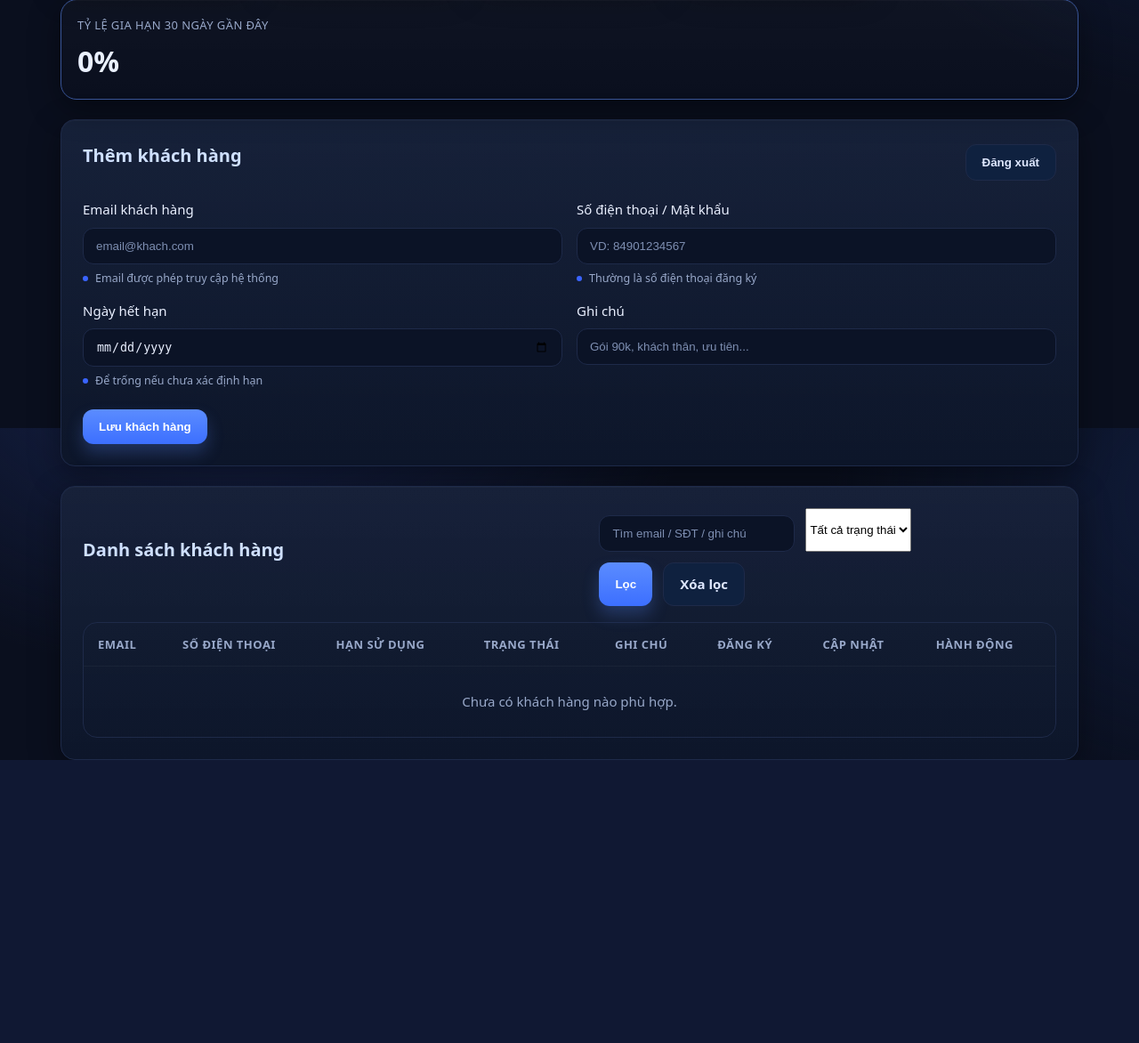
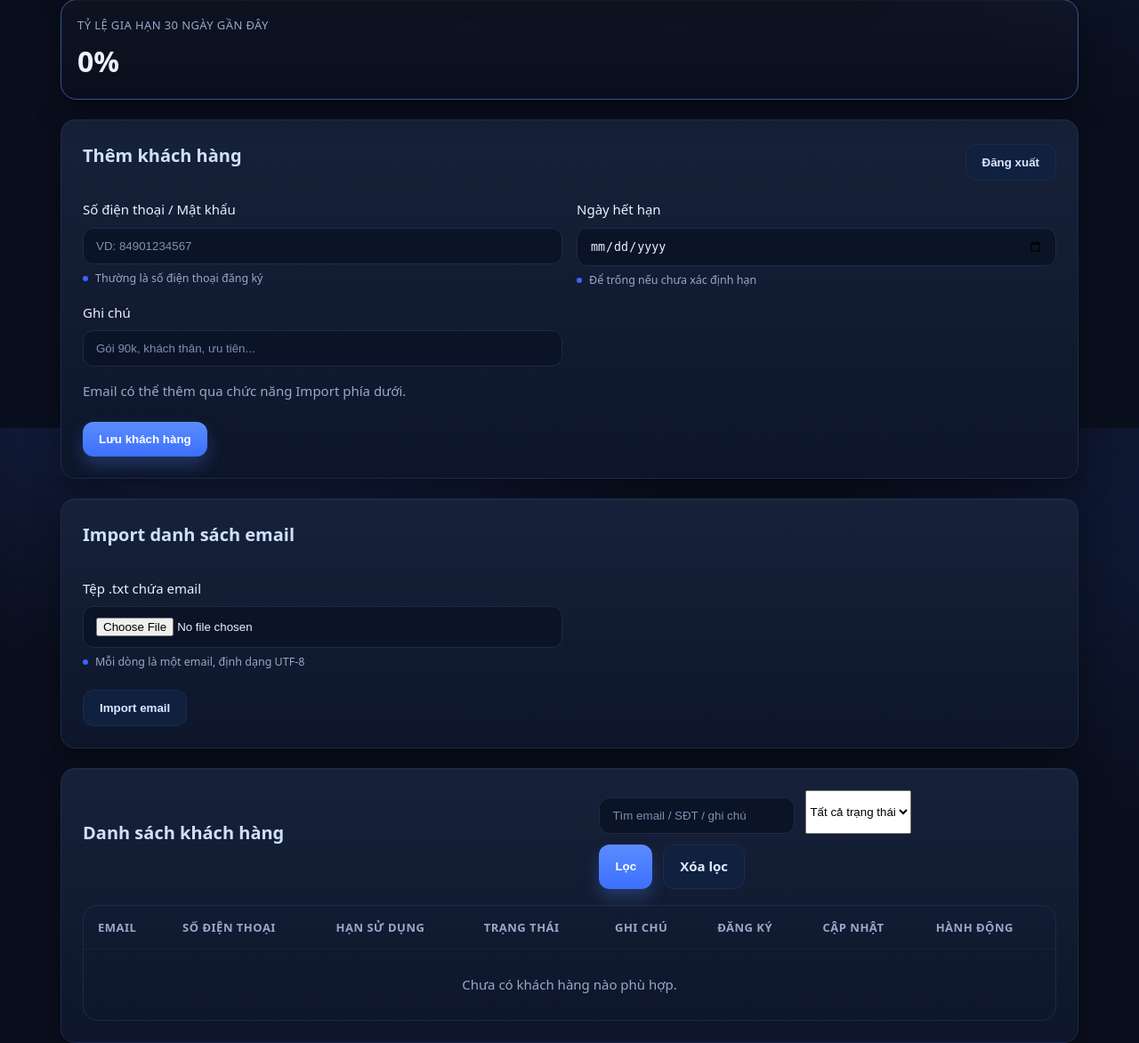
Before and after one commit to tuanminhh03/Get_code_and_family_netflix, a Flask app: page /admin in a window 1280 px wide. Shown: the part 319-1491 px from the top of the page at 89% size. Before the commit the page ends 1173 px from the top, so only its background shows below. Run offline with Flask 3, Linux system fonts and the light colour scheme; the visitor is signed in with stand-in values (Sample User, id 1).

Commit message:
feat: simplify admin entry and add email import

```diff
--- a/app.py
+++ b/app.py
@@ -9,7 +9,7 @@ from flask import (
     flash,
 )
 from flask_sqlalchemy import SQLAlchemy
-from sqlalchemy import func, or_
+from sqlalchemy import func, or_, text
 from sqlalchemy.exc import IntegrityError
 from datetime import datetime, timezone, timedelta, date
 from tuki_persistent import TukiPersistent
@@ -27,6 +27,50 @@ db = SQLAlchemy(app)
 
 def ensure_database():
     db.create_all()
+    _ensure_email_nullable()
+
+
+def _ensure_email_nullable():
+    try:
+        result = db.session.execute(text("PRAGMA table_info(customers)")).fetchall()
+    except Exception:
+        return
+
+    email_info = next((row for row in result if row[1] == "email"), None)
+    if not email_info:
+        return
+
+    # In SQLite, the `notnull` flag is stored at index 3
+    if email_info[3] == 0:
+        return
+
+    with db.engine.begin() as conn:
+        conn.execute(text("ALTER TABLE customers RENAME TO customers_old"))
+        conn.execute(
+            text(
+                """
+                CREATE TABLE customers (
+                    id INTEGER PRIMARY KEY,
+                    email VARCHAR(255),
+                    phone VARCHAR(50),
+                    expiry_date DATE,
+                    notes TEXT,
+                    created_at DATETIME,
+                    updated_at DATETIME
+                )
+                """
+            )
+        )
+        conn.execute(text("CREATE UNIQUE INDEX IF NOT EXISTS ix_customers_email ON customers (email)"))
+        conn.execute(
+            text(
+                """
+                INSERT INTO customers (id, email, phone, expiry_date, notes, created_at, updated_at)
+                SELECT id, email, phone, expiry_date, notes, created_at, updated_at FROM customers_old
+                """
+            )
+        )
+        conn.execute(text("DROP TABLE customers_old"))
 
 
 def _parse_timestamp_candidates(ts_raw: str):
@@ -43,7 +87,7 @@ def _parse_timestamp_candidates(ts_raw: str):
 # === DATABASE MODEL ===
 class Customer(db.Model):
     id = db.Column(db.Integer, primary_key=True)
-    email = db.Column(db.String(255), unique=True, nullable=False)
+    email = db.Column(db.String(255), unique=True, nullable=True)
     phone = db.Column(db.String(50))
     expiry_date = db.Column(db.Date)
     notes = db.Column(db.Text)
@@ -168,7 +212,7 @@ def admin():
         customers_view.append(
             {
                 "id": customer.id,
-                "email": customer.email,
+                "email": customer.email or "",
                 "phone": customer.phone or "",
                 "expiry_display": customer.expiry_display,
                 "expiry_value": customer.expiry_date.strftime("%Y-%m-%d") if customer.expiry_date else "",
@@ -231,21 +275,22 @@ def admin_manage():
         expiry = _parse_date(request.form.get('expiry'))
         notes = (request.form.get('notes') or '').strip()
 
-        if not email:
-            flash('Email không được để trống.', 'danger')
+        if not phone:
+            flash('Số điện thoại không được để trống.', 'danger')
             return redirect(next_url)
 
         email_pattern = r"^[^@\s]+@[^@\s]+\.[^@\s]+$"
-        if not re.match(email_pattern, email):
-            flash('Email không hợp lệ.', 'danger')
-            return redirect(next_url)
+        if email:
+            if not re.match(email_pattern, email):
+                flash('Email không hợp lệ.', 'danger')
+                return redirect(next_url)
 
-        exists = Customer.query.filter(func.lower(Customer.email) == email).first()
-        if exists:
-            flash('Email đã tồn tại trong hệ thống.', 'danger')
-            return redirect(next_url)
+            exists = Customer.query.filter(func.lower(Customer.email) == email).first()
+            if exists:
+                flash('Email đã tồn tại trong hệ thống.', 'danger')
+                return redirect(next_url)
 
-        customer = Customer(email=email, phone=phone, expiry_date=expiry, notes=notes)
+        customer = Customer(email=email or None, phone=phone, expiry_date=expiry, notes=notes)
         db.session.add(customer)
         db.session.commit()
         flash('Thêm khách hàng thành công.', 'success')
@@ -269,24 +314,21 @@ def admin_manage():
         expiry = _parse_date(request.form.get('expiry'))
         notes = (request.form.get('notes') or '').strip()
 
-        if not email:
-            flash('Email không được để trống.', 'danger')
-            return redirect(next_url)
+        email_pattern = r"^[^@\s]+@[^@\s]+\.[^@\s]+$"
+        if email:
+            if not re.match(email_pattern, email):
+                flash('Email không hợp lệ.', 'danger')
+                return redirect(next_url)
 
-        email_pattern = r"^[^@\s]+@[^@\s]+\.[^@\s]+$"
-        if not re.match(email_pattern, email):
-            flash('Email không hợp lệ.', 'danger')
-            return redirect(next_url)
+            duplicate = (
+                Customer.query.filter(func.lower(Customer.email) == email, Customer.id != customer.id)
+                .first()
+            )
+            if duplicate:
+                flash('Email đã được sử dụng cho khách hàng khác.', 'danger')
+                return redirect(next_url)
 
-        duplicate = (
-            Customer.query.filter(func.lower(Customer.email) == email, Customer.id != customer.id)
-            .first()
-        )
-        if duplicate:
-            flash('Email đã được sử dụng cho khách hàng khác.', 'danger')
-            return redirect(next_url)
-
-        customer.email = email
+        customer.email = email or None
         customer.phone = phone
         customer.expiry_date = expiry
         customer.notes = notes
@@ -316,6 +358,74 @@ def admin_manage():
         return redirect(next_url)
 
     flash('Hành động không hợp lệ.', 'danger')
+    return redirect(next_url)
+
+
+@app.route('/admin/import', methods=['POST'])
+def admin_import():
+    if not session.get('is_admin'):
+        flash('Phiên đăng nhập đã hết hạn, vui lòng đăng nhập lại.', 'danger')
+        return redirect(url_for('admin'))
+
+    ensure_database()
+
+    next_url = _safe_next(request.form.get('next'))
+    file = request.files.get('email_file')
+
+    if not file or not file.filename:
+        flash('Vui lòng chọn tệp .txt để import.', 'danger')
+        return redirect(next_url)
+
+    try:
+        content = file.read().decode('utf-8')
+    except UnicodeDecodeError:
+        flash('Tệp phải sử dụng mã hóa UTF-8.', 'danger')
+        return redirect(next_url)
+
+    email_pattern = re.compile(r"^[^@\s]+@[^@\s]+\.[^@\s]+$")
+    added = 0
+    skipped = 0
+    invalid = 0
+    seen = set()
+
+    for line in content.splitlines():
+        candidate = _normalize_email(line)
+        if not candidate or candidate in seen:
+            if candidate:
+                skipped += 1
+            continue
+
+        seen.add(candidate)
+
+        if not email_pattern.match(candidate):
+            invalid += 1
+            continue
+
+        exists = Customer.query.filter(func.lower(Customer.email) == candidate).first()
+        if exists:
+            skipped += 1
+            continue
+
+        customer = Customer(email=candidate)
+        db.session.add(customer)
+        added += 1
+
+    if added:
+        db.session.commit()
+    else:
+        db.session.rollback()
+
+    message_parts = []
+    if added:
+        message_parts.append(f'thêm {added} email mới')
+    if skipped:
+        message_parts.append(f'bỏ qua {skipped} email trùng')
+    if invalid:
+        message_parts.append(f'{invalid} dòng không hợp lệ')
+
+    summary = '; '.join(message_parts) if message_parts else 'Không có email hợp lệ để import.'
+    flash(f'Import hoàn tất: {summary}.', 'info' if added else 'warning')
+
     return redirect(next_url)
 
 
--- a/templates/admin.html
+++ b/templates/admin.html
@@ -52,12 +52,8 @@
     <form method="post" action="{{ url_for('admin_manage') }}" class="form-grid">
       <input type="hidden" name="action" value="create">
       <input type="hidden" name="next" value="{{ next_url }}">
-      <label>Email khách hàng
-        <input name="email" type="email" placeholder="email@khach.com" required>
-        <small>Email được phép truy cập hệ thống</small>
-      </label>
       <label>Số điện thoại / Mật khẩu
-        <input name="phone" placeholder="VD: 84901234567">
+        <input name="phone" placeholder="VD: 84901234567" required>
         <small>Thường là số điện thoại đăng ký</small>
       </label>
       <label>Ngày hết hạn
@@ -67,8 +63,25 @@
       <label>Ghi chú
         <input name="notes" placeholder="Gói 90k, khách thân, ưu tiên...">
       </label>
+      <p class="subtle" style="grid-column:1 / -1; margin:0;">Email có thể thêm qua chức năng Import phía dưới.</p>
       <div class="actions">
         <button type="submit" class="btn-primary">Lưu khách hàng</button>
+      </div>
+    </form>
+  </div>
+
+  <div class="card" style="margin-top:22px;">
+    <div class="card-header">
+      <h2>Import danh sách email</h2>
+    </div>
+    <form method="post" action="{{ url_for('admin_import') }}" enctype="multipart/form-data" class="form-grid">
+      <input type="hidden" name="next" value="{{ next_url }}">
+      <label>Tệp .txt chứa email
+        <input type="file" name="email_file" accept=".txt" required>
+        <small>Mỗi dòng là một email, định dạng UTF-8</small>
+      </label>
+      <div class="actions">
+        <button type="submit" class="btn-secondary">Import email</button>
       </div>
     </form>
   </div>
@@ -119,7 +132,7 @@
           {% if customers %}
             {% for c in customers %}
               <tr class="status-row {{ c.row_class }}">
-                <td class="mono">{{ c.email }}</td>
+                <td class="mono">{{ c.email or '—' }}</td>
                 <td>{{ c.phone or '—' }}</td>
                 <td>{{ c.expiry_display }}</td>
                 <td><span class="status-pill {{ c.status_badge }}">{{ c.status_label }}</span>
@@ -137,8 +150,8 @@
                       <input type="hidden" name="action" value="update">
                       <input type="hidden" name="customer_id" value="{{ c.id }}">
                       <input type="hidden" name="next" value="{{ next_url }}">
-                      <label>Email
-                        <input name="email" value="{{ c.email }}" required>
+                      <label>Email (có thể bỏ trống)
+                        <input name="email" value="{{ c.email or '' }}" placeholder="email@khach.com">
                       </label>
                       <label>Số điện thoại
                         <input name="phone" value="{{ c.phone }}">
```
